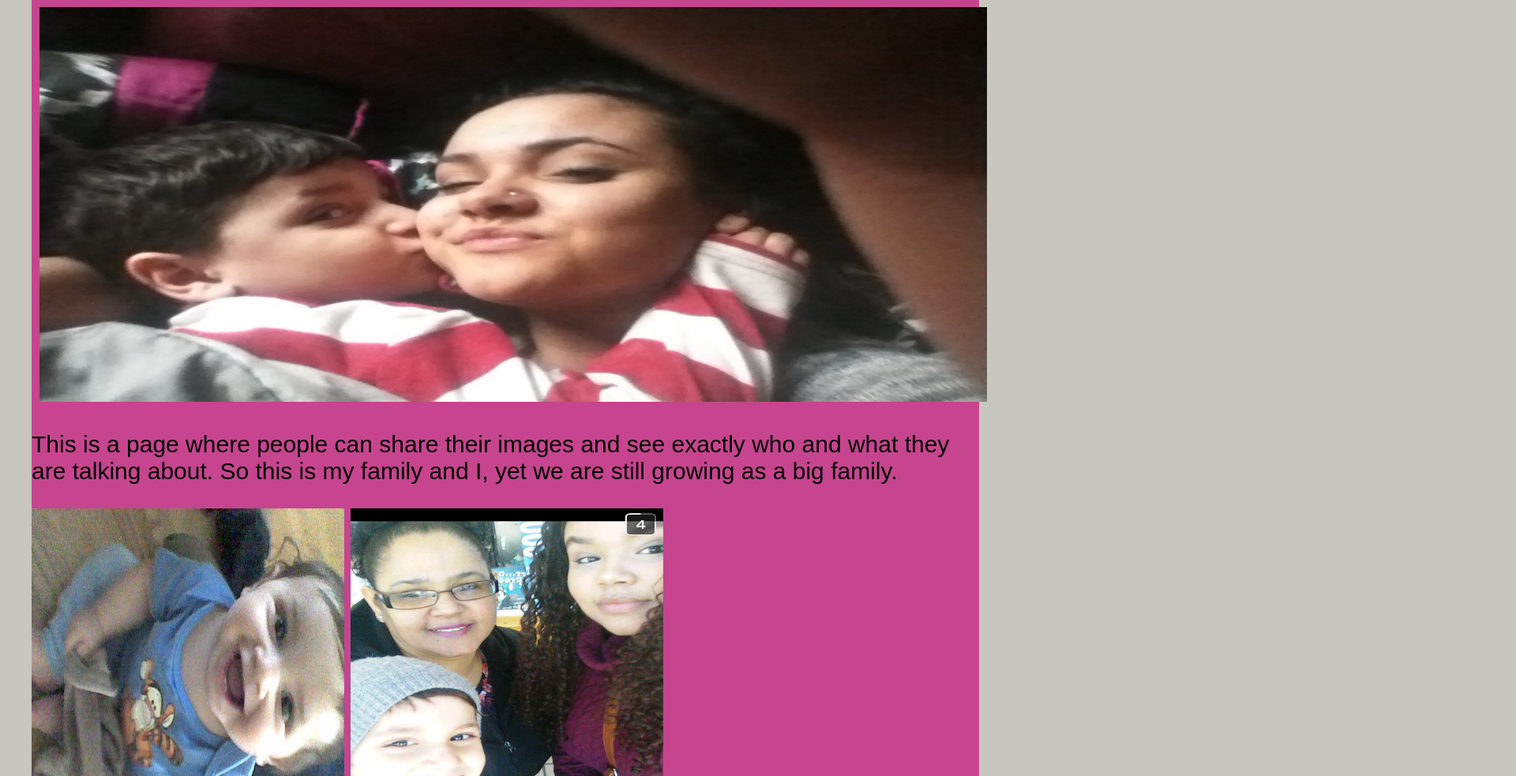
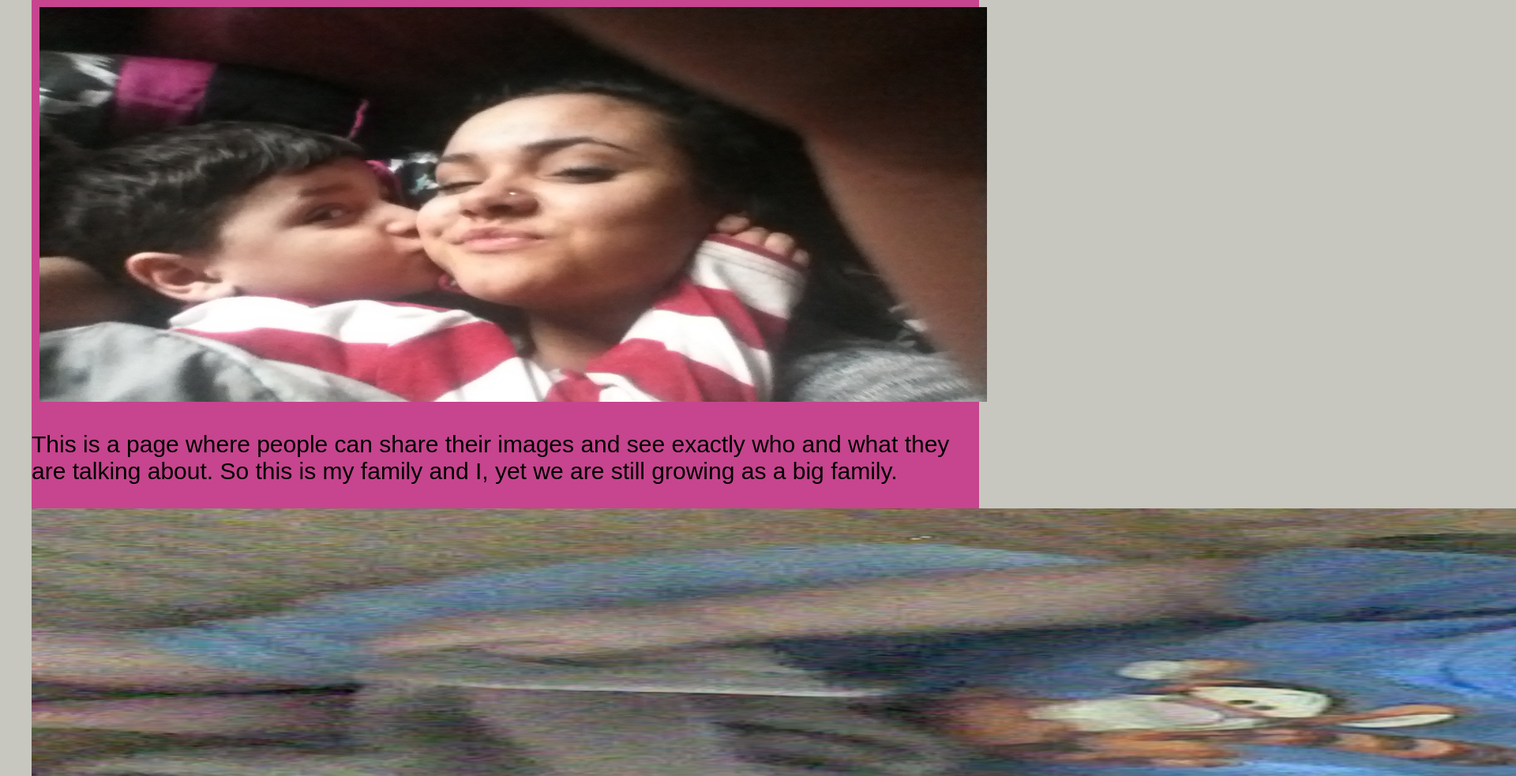
Before and after one commit to Delvcari/Delvcari.github.io, a plain HTML site: page photos.html in a window 1280 px wide. Shown: the part 317-1300 px from the top of the page at 79% size, 1920 px wide, since content can reach past the window. Drawn offline with Linux system fonts and the light colour scheme.

Commit message:
Sizing images

```diff
--- a/style.css
+++ b/style.css
@@ -82,17 +82,17 @@ nav a:hover {
 }
 
 #Baby {
-width: 33%;
+width: 330%;
     height: 500px;
 }
 
 #Family {
-width: 33%;
+width: 30%;
     height: 500px;
 }
 
 #Four {
-width: 33%;
+width: 30%;
     height: 500px;
 }
 
```
